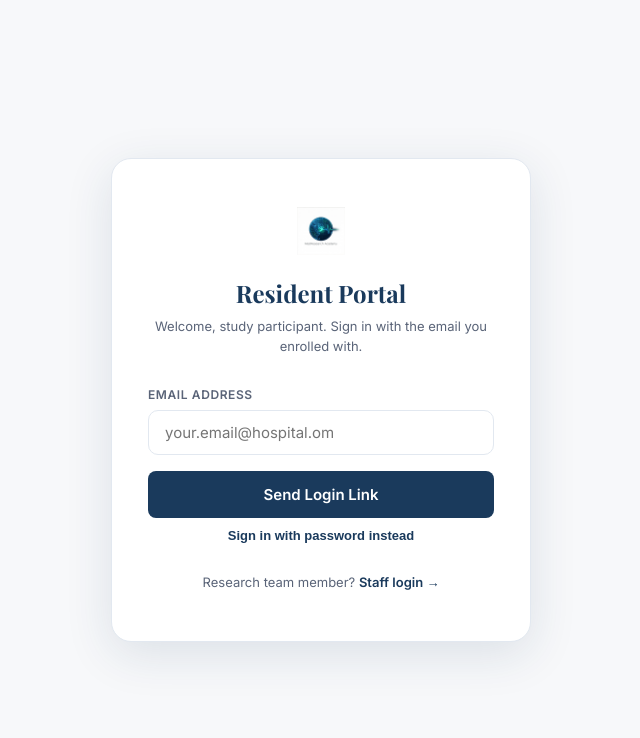
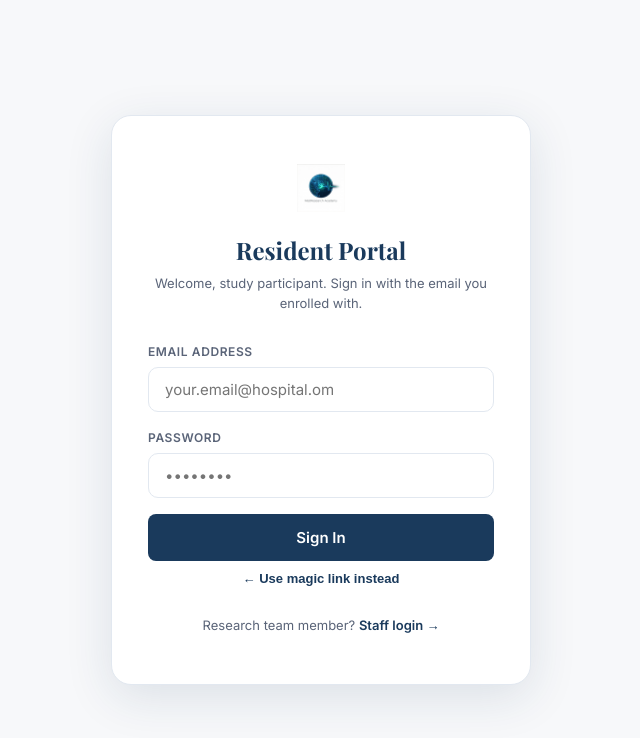
Before and after one commit to alalawi2/MedResearch-Academy, a React (Vite) app: page /resident/login in a window 1280 px wide. Shown: the top 738 px of the page, without its empty margins (319-959 px from the left). Built offline with nearby package versions, Linux system fonts and the light colour scheme; no server answers; a web font is replaced by a local one.

Commit message:
Default resident login to password mode instead of magic link

```diff
--- a/src/pages/resident/ResidentLogin.tsx
+++ b/src/pages/resident/ResidentLogin.tsx
@@ -11,7 +11,7 @@ export default function ResidentLogin() {
   const [password, setPassword] = useState('');
   const [error, setError] = useState<string | null>(null);
   const [submitting, setSubmitting] = useState(false);
-  const [mode, setMode] = useState<Mode>('magic');
+  const [mode, setMode] = useState<Mode>('password');
   const [settleCount, setSettleCount] = useState(0);
 
   // Wait for auth to fully settle (link-resident API call may still be in progress)
```
